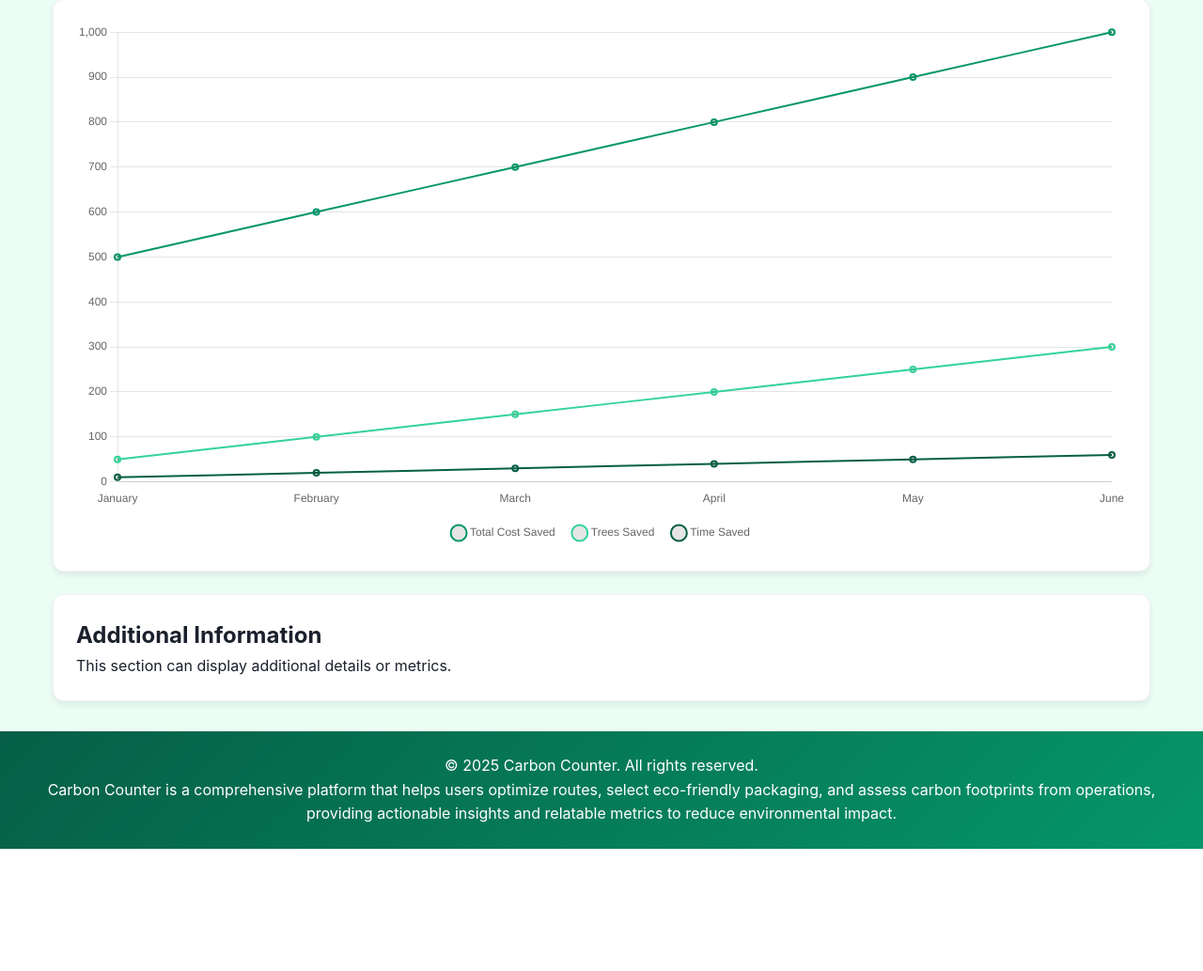
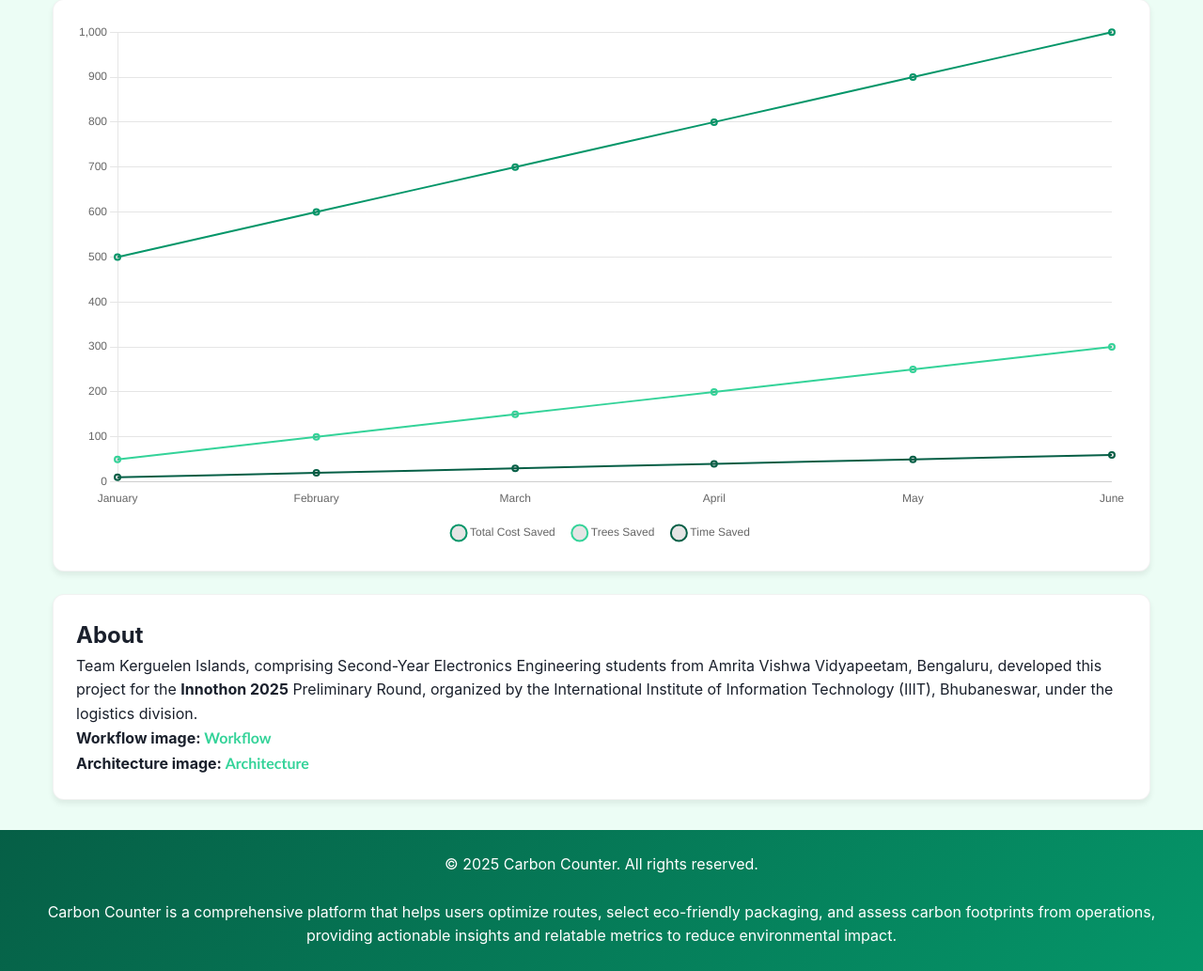
Before and after one commit to pcap1000/Carbon-Counter, a Flask app: page / in a window 1280 px wide. Shown: the part 400-1433 px from the top of the page at 94% size. Before the commit the page ends 1303 px from the top, so only its background shows below. Run offline with Flask 3, Linux system fonts and the light colour scheme.

Commit message:
change (4)

```diff
--- a/main.py
+++ b/main.py
@@ -3,7 +3,7 @@ import openrouteservice
 import folium
 from openrouteservice.optimization import Vehicle, Job
 import numpy as np
-# venv\Scripts\activate
+
 app = Flask(__name__)
 
 # OpenRouteService API Key
@@ -213,6 +213,14 @@ def route_optimisation():
 def warehouse_optimisation():
     return render_template('warehouse_optimisation.html')
 
+@app.route('/architecture', methods=['GET'])
+def architecture():
+    return render_template('architecture.html')
+
+@app.route('/workflow', methods=['GET'])
+def workflow():
+    return render_template('workflow.html')
+
 @app.route('/', methods=['GET'])
 def index():
     return render_template('dashboard.html')
--- a/templates/dashboard.html
+++ b/templates/dashboard.html
@@ -333,14 +333,35 @@
     </div>
 
     <div class="container-4">
-      <h2>Additional Information</h2>
-      <p>This section can display additional details or metrics.</p>
+      <h2>About</h2>
+   <p>Team Kerguelen Islands, comprising Second-Year Electronics Engineering students from Amrita Vishwa Vidyapeetam, Bengaluru, developed this project for the <b>Innothon 2025</b> Preliminary Round, organized by the International Institute of Information Technology (IIIT), Bhubaneswar, under the logistics division.</p>
+   <h4>Workflow image:
+    <a href="#"
+       onclick="workflow()"
+       style="color: #34D399;
+              font-family:'Trebuchet MS', 'Lucida Sans Unicode', 'Lucida Grande', 'Lucida Sans', Arial, sans-serif;
+              text-decoration: none;">
+        Workflow
+    </a>
+</h4>
+<h4>Architecture image:
+    <a href="#"
+       onclick="architecture()"
+       style="color: #34D399;
+              font-family:'Trebuchet MS', 'Lucida Sans Unicode', 'Lucida Grande', 'Lucida Sans', Arial, sans-serif;
+              text-decoration: none;">
+        Architecture
+    </a>
+</h4>
+
+
     </div>
   </div>
 
   <!-- Footer -->
   <footer class="footer">
     <p>&copy; 2025 Carbon Counter. All rights reserved.</p>
+    <br>
     <p>
       Carbon Counter is a comprehensive platform that helps users optimize routes, select eco-friendly packaging, and assess carbon footprints from operations, providing actionable insights and relatable metrics to reduce environmental impact.
     </p>
@@ -434,6 +455,12 @@
     function openWarehouseOptimisation() {
       window.location.href = "/warehouse_optimisation";
     }
+    function workflow() {
+      window.location.href = "/workflow";
+    }
+    function architecture() {
+      window.location.href = "/architecture";
+    }
   </script>
 </body>
 
```
Also changed, not shown: templates/architecture.html (added, +11 -0 lines), templates/workflow.html (added, +11 -0 lines), static/architecture.png (added), static/workflow.png (added).
